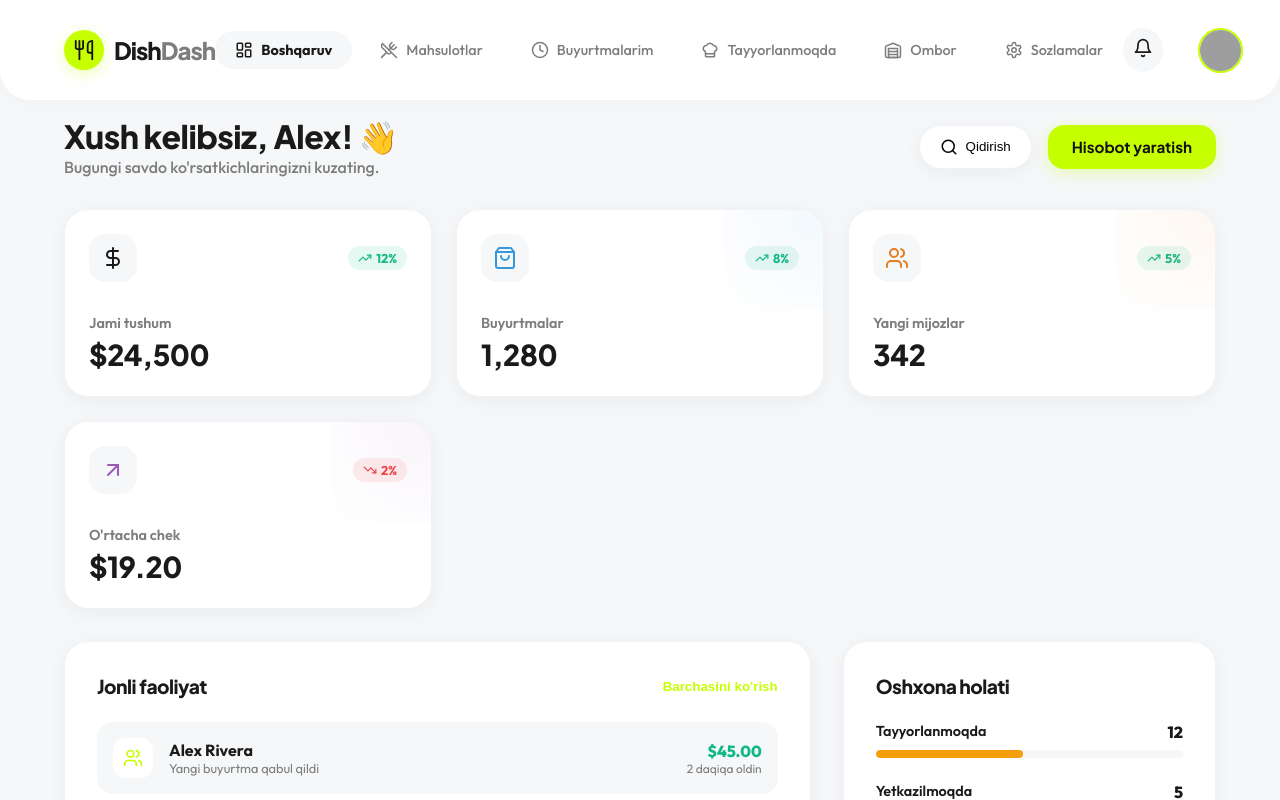
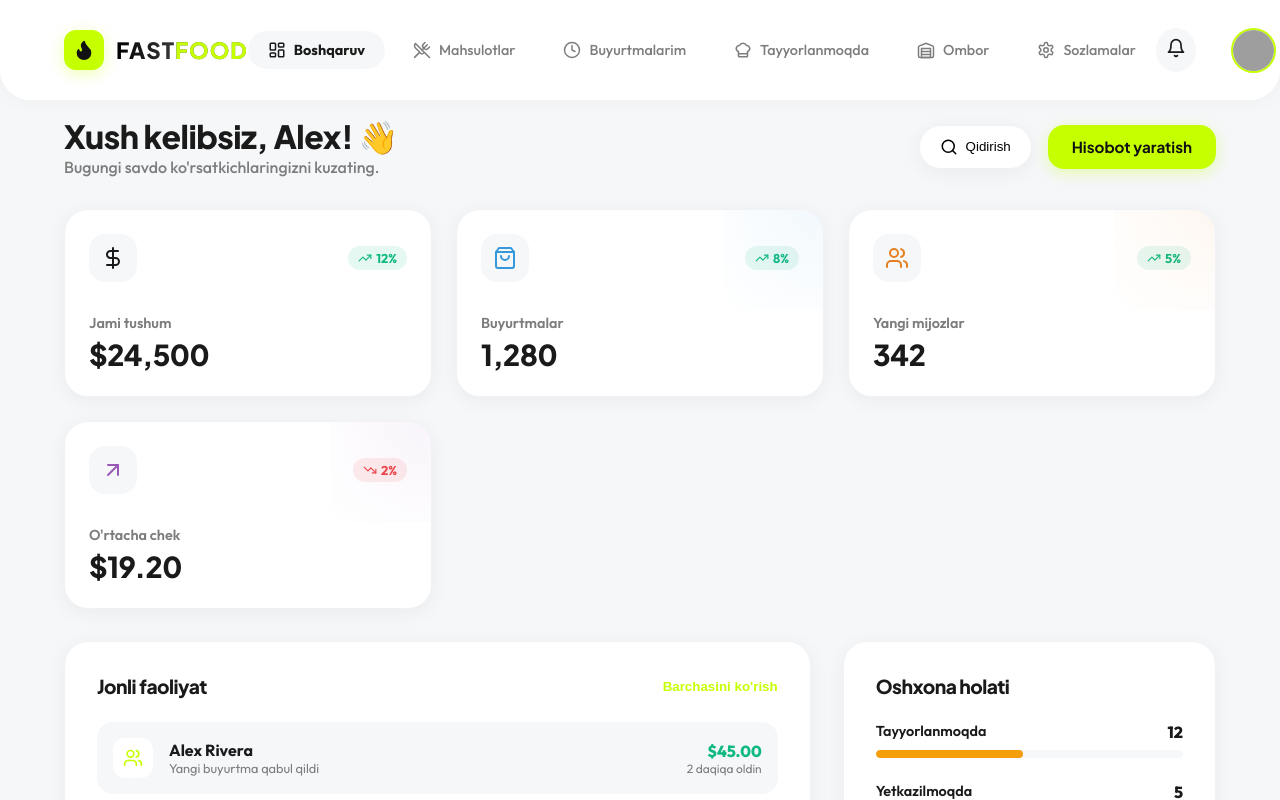
Before and after one commit to teryfyy91/fastfood, a React (Vite) app: page / in a window 1280 px wide. Shown: the top 800 px of the page. Built offline with nearby package versions, Linux system fonts and the light colour scheme; grey boxes are pictures that could not be loaded.

Commit message:
Topbar brendingi Sidebar bilan moslashtirildi

```diff
--- a/src/components/Topbar.jsx
+++ b/src/components/Topbar.jsx
@@ -7,9 +7,9 @@ import {
     UtensilsCrossed,
     Clock,
     Settings,
-    Utensils,
     ChefHat,
-    Warehouse
+    Warehouse,
+    Flame
 } from 'lucide-react';
 
 const Topbar = () => {
@@ -39,21 +39,29 @@ const Topbar = () => {
             borderRadius: '0 0 30px 30px'
         }}>
             {/* Logo */}
-            <div style={{ display: 'flex', alignItems: 'center', gap: '10px' }}>
+            <div style={{ display: 'flex', alignItems: 'center', gap: '12px' }}>
                 <div style={{
                     width: '40px',
                     height: '40px',
                     background: 'var(--primary)',
-                    borderRadius: '50%',
+                    borderRadius: '12px',
                     display: 'flex',
                     alignItems: 'center',
                     justifyContent: 'center',
                     boxShadow: '0 4px 15px var(--primary-glow)'
                 }}>
-                    <Utensils size={22} color="var(--accent)" />
+                    <Flame size={22} color="var(--accent)" fill="var(--accent)" />
                 </div>
-                <h1 style={{ fontSize: '1.5rem', fontWeight: '800', letterSpacing: '-1px' }}>
-                    Dish<span style={{ color: 'var(--text-dim)' }}>Dash</span>
+                <h1 style={{
+                    fontSize: '1.4rem',
+                    fontWeight: '900',
+                    letterSpacing: '1px',
+                    textTransform: 'uppercase',
+                    background: 'linear-gradient(to right, #000, var(--text-dim))',
+                    WebkitBackgroundClip: 'text',
+                    WebkitTextFillColor: 'transparent'
+                }}>
+                    Fast<span style={{ color: 'var(--primary)', WebkitTextFillColor: 'initial' }}>Food</span>
                 </h1>
             </div>
 
```
